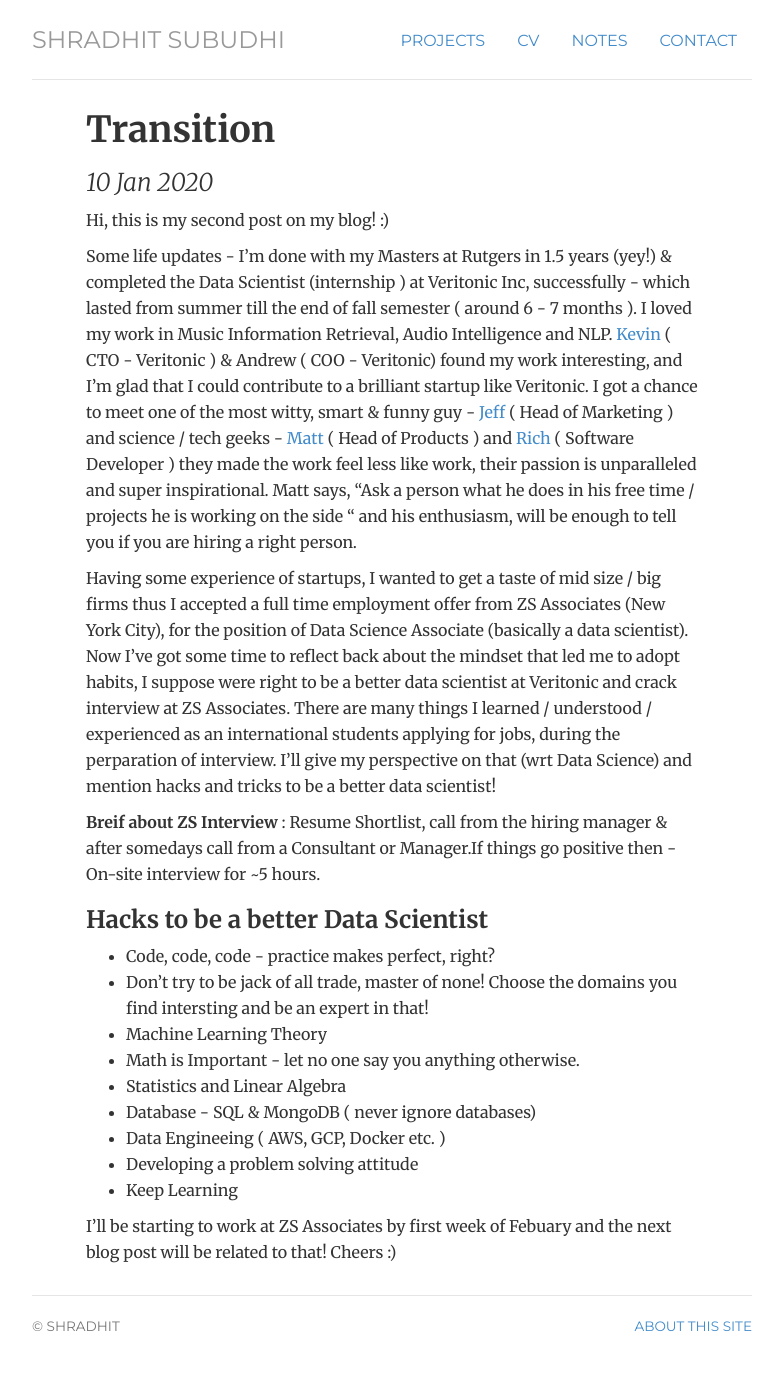
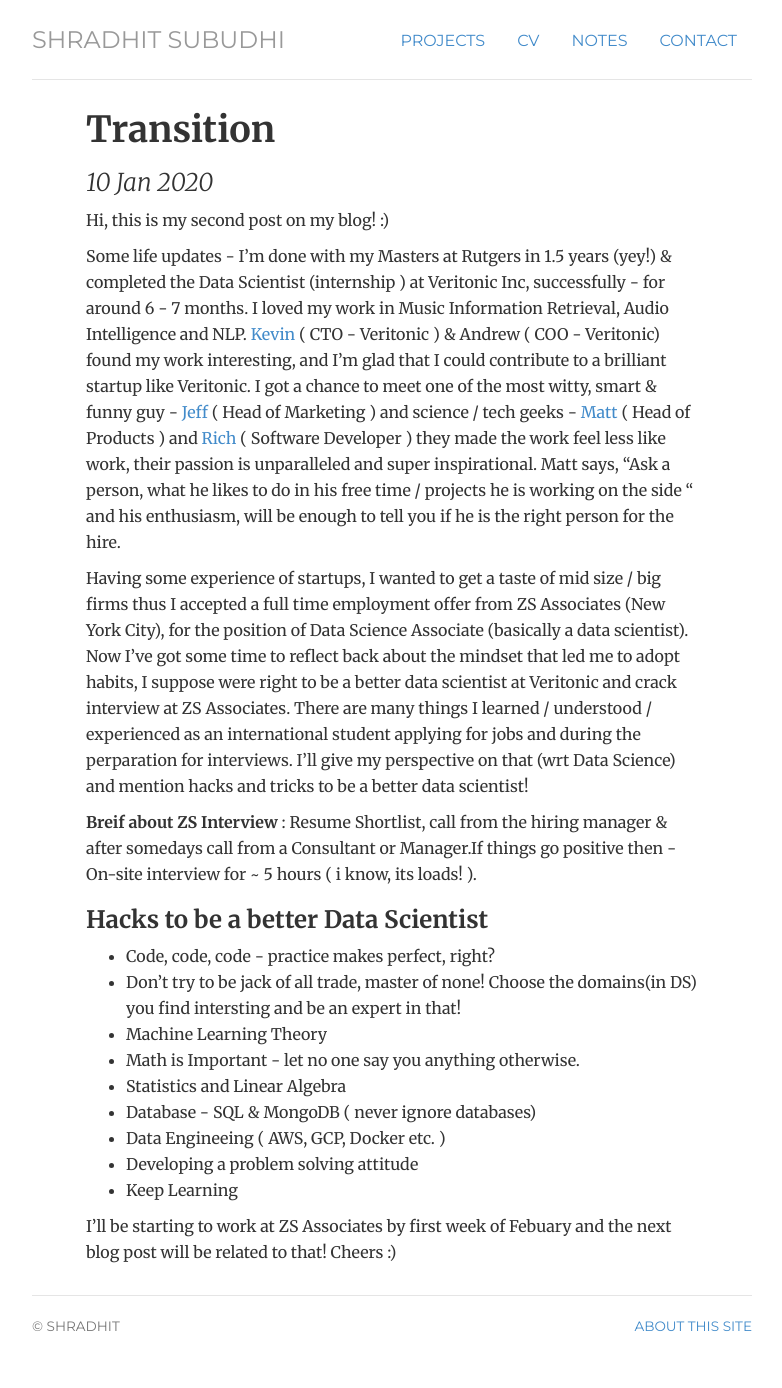
Before and after one commit to shradhit7/shradhit7.github.io, a Jekyll site: the page built from _posts/2020-01-10- Full Time Job.md, in a window 1280 px wide. Shown: the whole page, without its empty margins (248-1030 px from the left). Built offline with Jekyll 4.4.1, drawn with Linux system fonts in a browser that asks for light colours.

Commit message:
Update 2020-01-10- Full Time Job.md

```diff
--- a/_posts/2020-01-10- Full Time Job.md
+++ b/_posts/2020-01-10- Full Time Job.md
@@ -5,18 +5,18 @@
 
 Hi, this is my second post on my blog! :)
 
-Some life updates - I’m done with my Masters at Rutgers in 1.5 years (yey!) & completed the Data Scientist (internship ) at Veritonic Inc, successfully - which lasted from summer till the end of fall semester ( around 6 - 7 months ). I loved my work in Music Information Retrieval, Audio Intelligence and NLP. [Kevin](https://falicon.com/) ( CTO - Veritonic ) & Andrew ( COO - Veritonic) found my work interesting, and I’m glad that I could contribute to a brilliant startup like Veritonic. I got a chance to meet one of the most witty, smart & funny guy - [Jeff](https://www.linkedin.com/in/jeffreyspiro/) ( Head of Marketing ) and science / tech geeks - [Matt](https://www.mattgagliano.com/) ( Head of Products ) and [Rich](https://www.richinfante.com/) ( Software Developer ) they made the work feel less like work, their passion is unparalleled and super inspirational. Matt says, “Ask a person what he does in his free time / projects he is working on the side “ and his enthusiasm, will be enough to tell you if you are hiring a right person.
+Some life updates - I’m done with my Masters at Rutgers in 1.5 years (yey!) & completed the Data Scientist (internship ) at Veritonic Inc, successfully - for around 6 - 7 months. I loved my work in Music Information Retrieval, Audio Intelligence and NLP. [Kevin](https://falicon.com/) ( CTO - Veritonic ) & Andrew ( COO - Veritonic) found my work interesting, and I’m glad that I could contribute to a brilliant startup like Veritonic. I got a chance to meet one of the most witty, smart & funny guy - [Jeff](https://www.linkedin.com/in/jeffreyspiro/) ( Head of Marketing ) and science / tech geeks - [Matt](https://www.mattgagliano.com/) ( Head of Products ) and [Rich](https://www.richinfante.com/) ( Software Developer ) they made the work feel less like work, their passion is unparalleled and super inspirational. Matt says, “Ask a person, what he likes to do in his free time / projects he is working on the side “ and his enthusiasm, will be enough to tell you if he is the right person for the hire.
 
-Having some experience of startups, I wanted to get a taste of mid size / big firms thus I accepted a full time employment offer from ZS Associates (New York City), for the position of Data Science Associate (basically a data scientist). Now I’ve got some time to reflect back about the mindset that led me to adopt habits, I suppose were right to be a better data scientist at Veritonic and crack interview at ZS Associates. There are many things I learned / understood / experienced as an international students applying for jobs, during the perparation of interview. I’ll give my perspective on that (wrt Data Science) and mention hacks and tricks to be a better data scientist!
+Having some experience of startups, I wanted to get a taste of mid size / big firms thus I accepted a full time employment offer from ZS Associates (New York City), for the position of Data Science Associate (basically a data scientist). Now I’ve got some time to reflect back about the mindset that led me to adopt habits, I suppose were right to be a better data scientist at Veritonic and crack interview at ZS Associates. There are many things I learned / understood / experienced as an international student applying for jobs and during the perparation for interviews. I’ll give my perspective on that (wrt Data Science) and mention hacks and tricks to be a better data scientist!
 
 
-**Breif about ZS Interview** : Resume Shortlist, call from the hiring manager & after somedays call from a Consultant or Manager.If things go positive then - On-site interview for ~5 hours.
+**Breif about ZS Interview** : Resume Shortlist, call from the hiring manager & after somedays call from a Consultant or Manager.If things go positive then - On-site interview for ~ 5 hours ( i know, its loads! ).
 
 
 ### Hacks to be a better Data Scientist
 
 - Code, code, code - practice makes perfect, right?
-- Don't try to be jack of all trade, master of none! Choose the domains you find intersting and be an expert in that!
+- Don't try to be jack of all trade, master of none! Choose the domains(in DS) you find intersting and be an expert in that!
 - Machine Learning Theory
 - Math is Important - let no one say you anything otherwise.
 - Statistics and Linear Algebra
```
